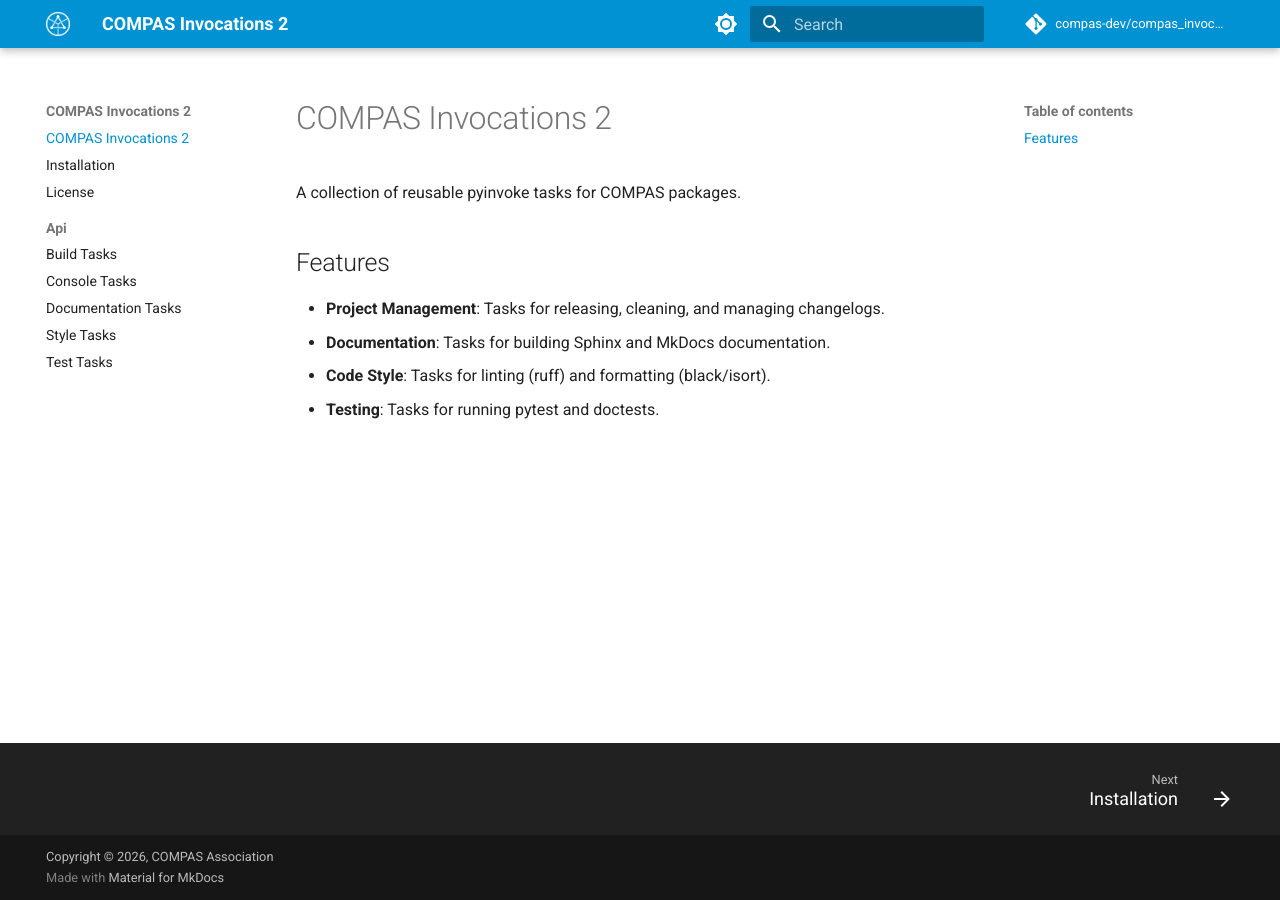
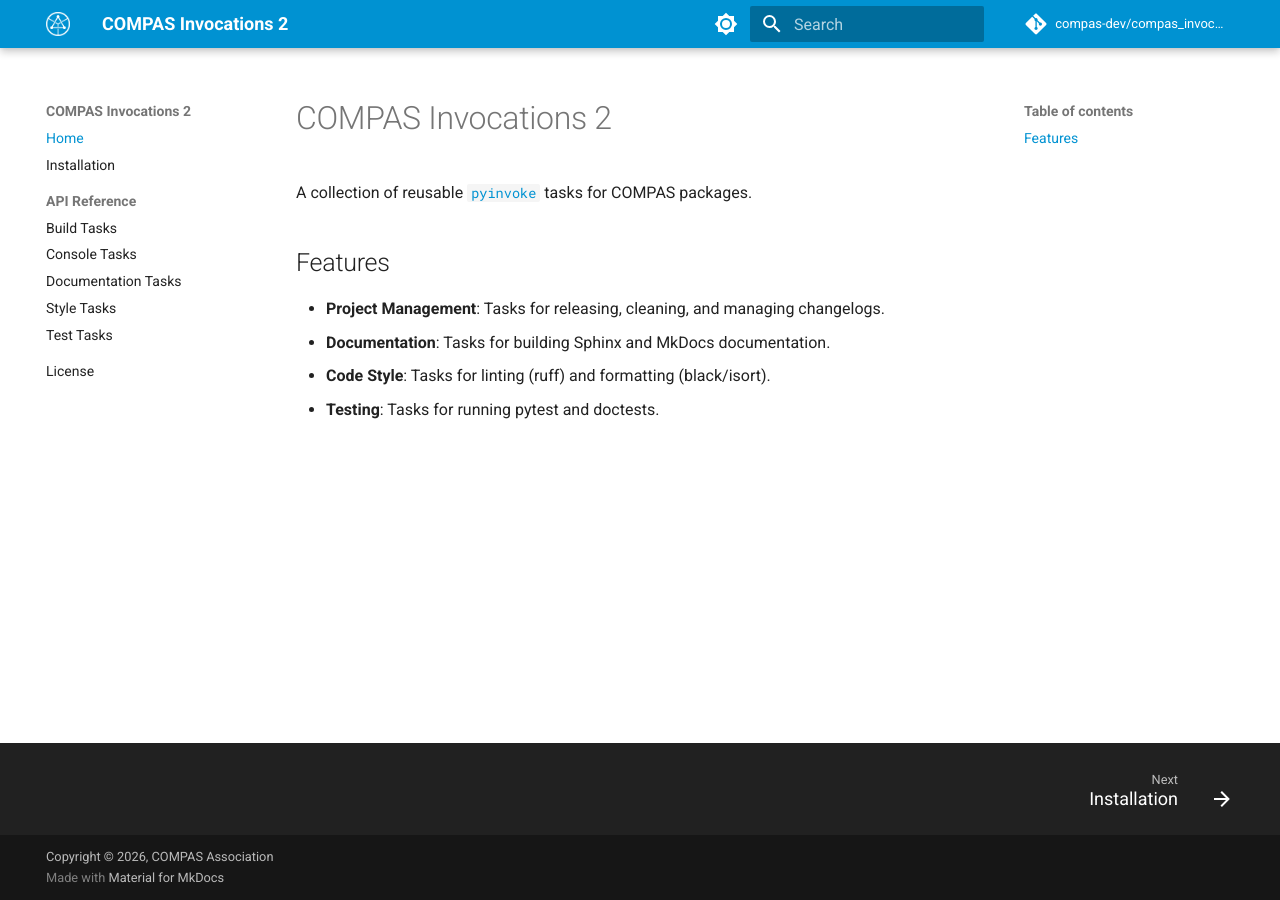
Before and after one commit to compas-dev/compas_invocations2, an MkDocs documentation site: the page built from docs/index.md, in a window 1280 px wide. Built offline with MkDocs 1.6.1 and Material for MkDocs 9.7.7, drawn with Linux system fonts in a browser that asks for light colours; comment, search, counter and statistics services are not loaded; the version menu is left out; some of the changed lines change nothing that is shown.

Commit message:
Update index

```diff
--- a/docs/index.md
+++ b/docs/index.md
@@ -1,6 +1,6 @@
 # COMPAS Invocations 2
 
-A collection of reusable pyinvoke tasks for COMPAS packages.
+A collection of reusable [`pyinvoke`](https://pyinvoke.org/) tasks for COMPAS packages.
 
 ## Features
 
--- a/mkdocs.yml
+++ b/mkdocs.yml
@@ -136,3 +136,15 @@
               modules: false
             type_parameter_headings: true
             unwrap_annotated: true
+
+
+nav:
+  - Home: index.md
+  - Installation: installation.md
+  - API Reference:
+      - Build Tasks: api/build.md
+      - Console Tasks: api/console.md
+      - Documentation Tasks: api/docs.md
+      - Style Tasks: api/style.md
+      - Test Tasks: api/tests.md
+  - License: license.md
```
